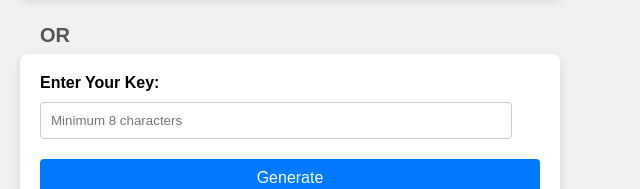
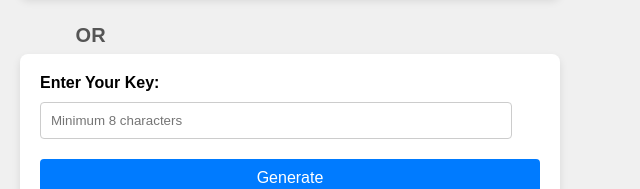
Before and after one commit to ArunCSEng/bit-dock, a plain HTML site: page index.html in a window 1280 px wide. Shown: the part 186-375 px from the top of the page, 0-640 px from the left. Drawn offline with Linux system fonts and the light colour scheme.

Commit message:
Update index.html

```diff
--- a/index.html
+++ b/index.html
@@ -85,10 +85,11 @@
         .or-text {
             position: absolute;
             top: 210px;
-            left: calc(20px + 1em);
+            left: calc(5ch + 20px);
             font-size: 20px;
             font-weight: bold;
             color: #555;
+            text-align: center;
         }
 
         #outputBox1, #outputBox2 {
```
